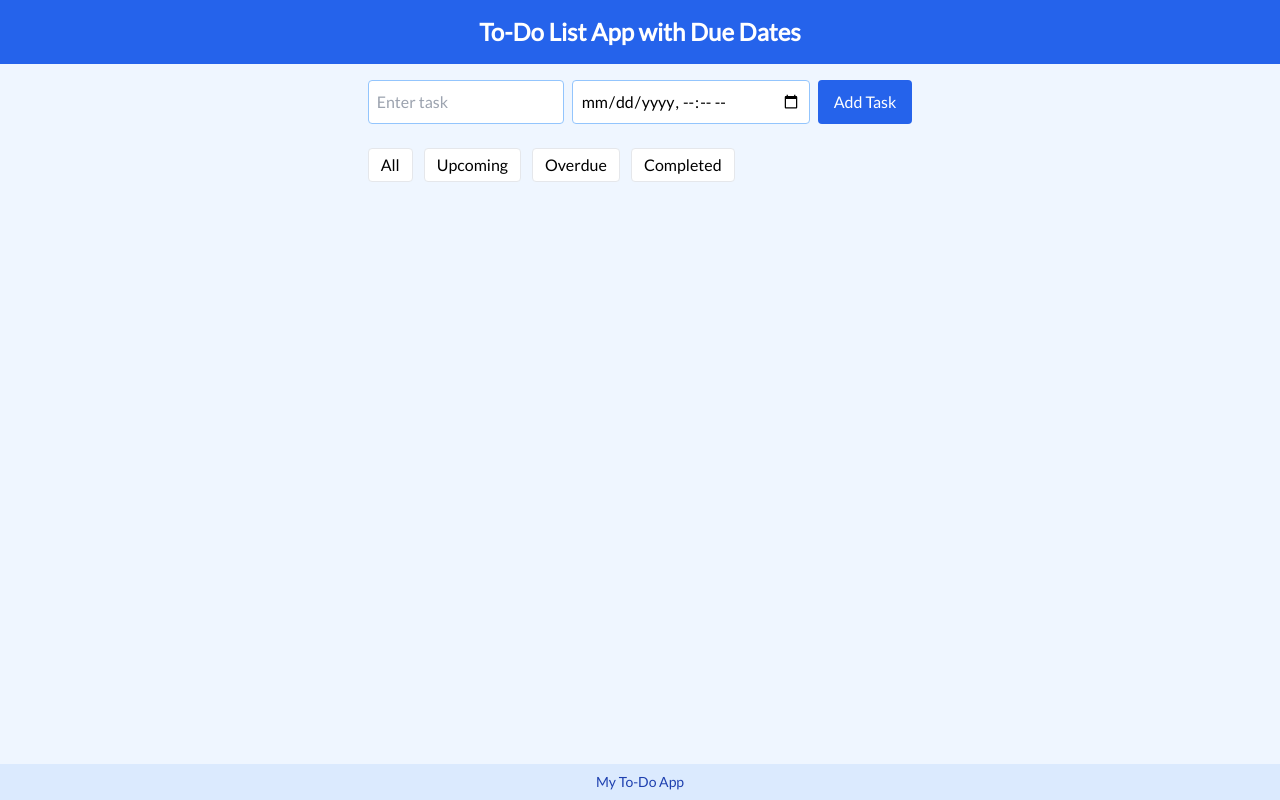
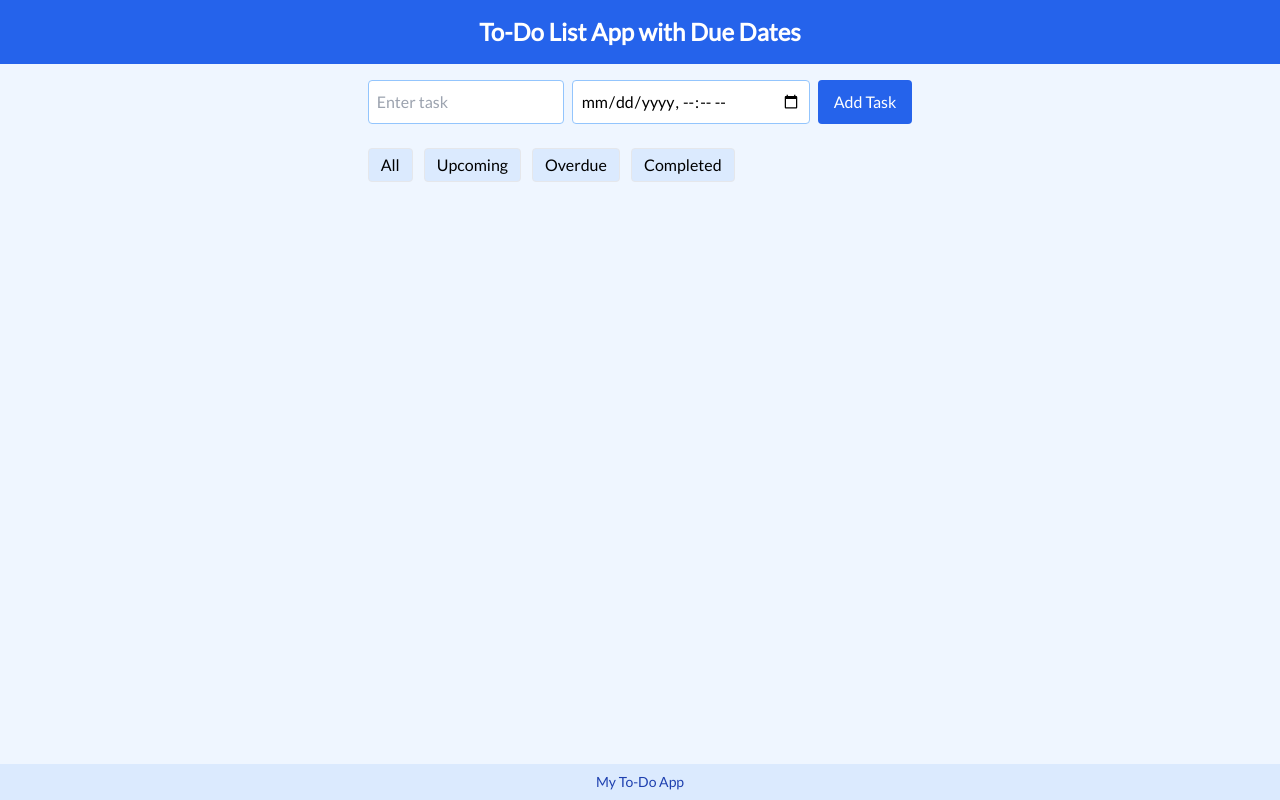
Before and after one commit to usmanshoukat145/to-do-app, a plain HTML site: page index.html in a window 1280 px wide. Drawn offline with nearby package versions, Linux system fonts and the light colour scheme.

Commit message:
Updatede

```diff
--- a/index.html
+++ b/index.html
@@ -43,10 +43,10 @@
 
 
     <section class="mb-4 space-x-2">
-      <button class="filter-btn bg-white border px-3 py-1 rounded" data-filter="all">All</button>
-      <button class="filter-btn bg-white border px-3 py-1 rounded" data-filter="upcoming">Upcoming</button>
-      <button class="filter-btn bg-white border px-3 py-1 rounded" data-filter="overdue">Overdue</button>
-      <button class="filter-btn bg-white border px-3 py-1 rounded" data-filter="completed">Completed</button>
+      <button class="filter-btn bg-blue-100 border px-3 py-1 rounded" data-filter="all">All</button>
+      <button class="filter-btn bg-blue-100 border px-3 py-1 rounded" data-filter="upcoming">Upcoming</button>
+      <button class="filter-btn bg-blue-100 border px-3 py-1 rounded" data-filter="overdue">Overdue</button>
+      <button class="filter-btn bg-blue-100 border px-3 py-1 rounded" data-filter="completed">Completed</button>
     </section>
 
 
```
